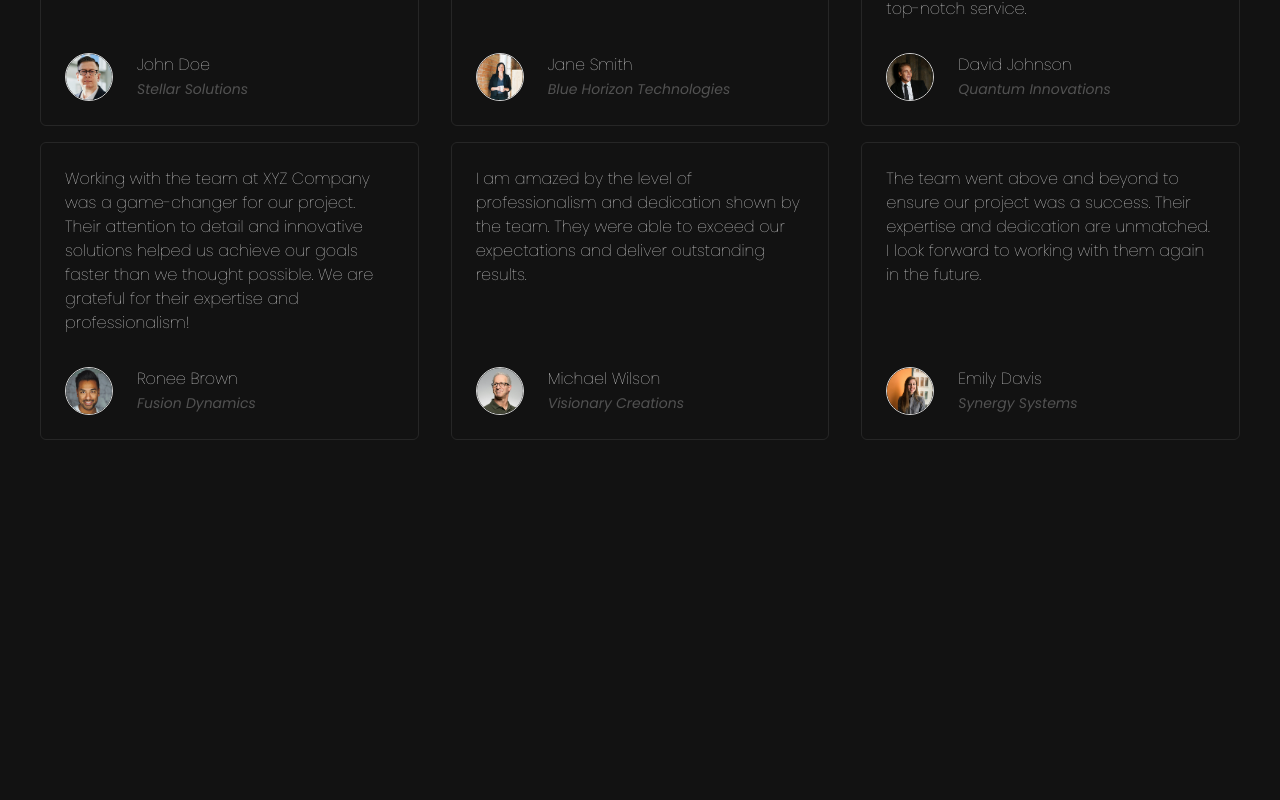
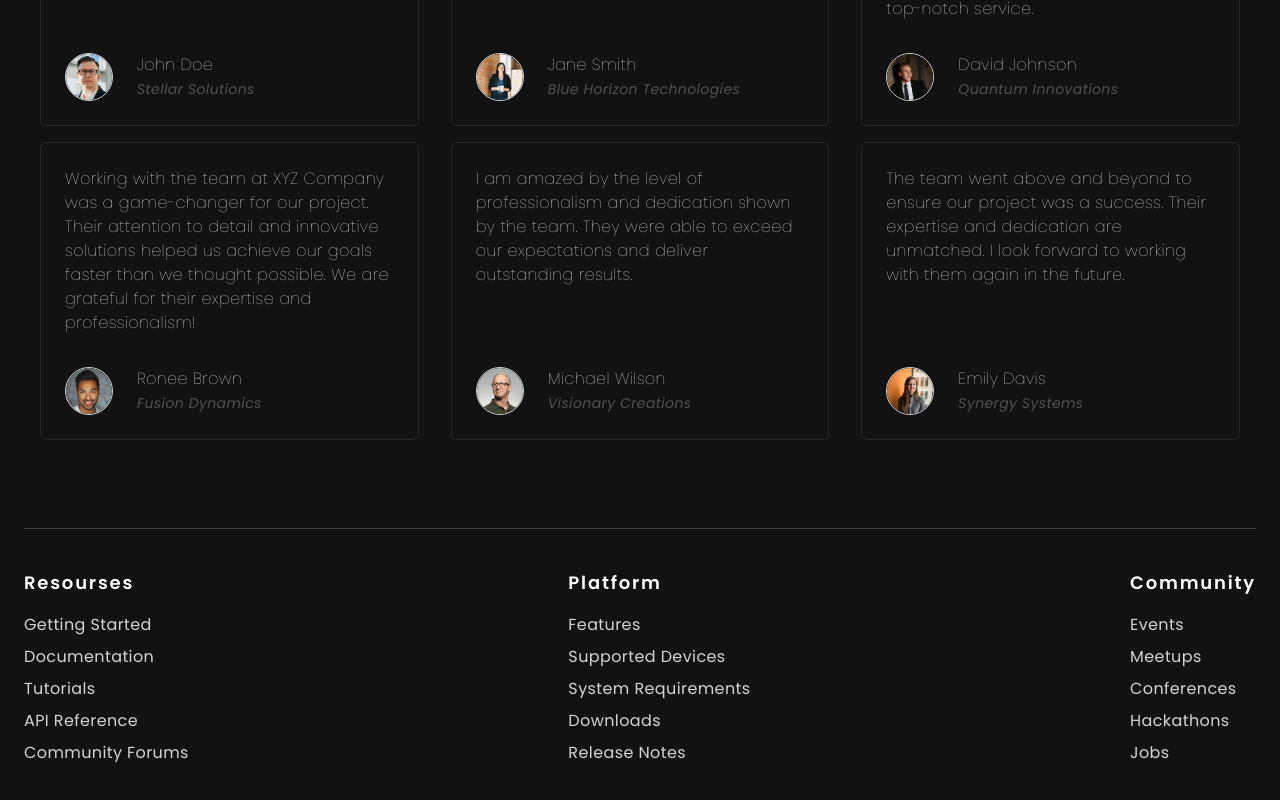
Before and after one commit to mdxramos64136/landingpage, a React app: page / in a window 1280 px wide. Shown: the part 3636-4436 px from the top of the page. Before the commit the page ends 4084 px from the top, so only its background shows below. Built offline with nearby package versions, Linux system fonts and the light colour scheme; the HTML template or start-up script is replaced by a standard one.

Commit message:
Create footer component

```diff
--- a/src/App.jsx
+++ b/src/App.jsx
@@ -4,6 +4,7 @@ import Navbar from "./components/Navbar";
 import Workflow from "./components/Workflow";
 import Pricing from "./components/Pricing";
 import Testemonials from "./components/Testimonials";
+import Footer from "./components/Footer";
 
 function App() {
   return (
@@ -15,6 +16,7 @@ function App() {
         <Workflow />
         <Pricing />
         <Testemonials />
+        <Footer />
       </div>
     </div>
   );
--- /dev/null
+++ b/src/components/Footer.jsx
@@ -0,0 +1,65 @@
+import { communityLinks, platformLinks, resourcesLinks } from "../constants";
+
+function Footer() {
+  return (
+    <footer className="mt-20 border-t py-10 border-neutral-700 ">
+      <div className="flex flex-col items-center gap-12 sm:flex-row sm:flex-wrap sm:justify-center lg:justify-between">
+        {/* Resources */}
+        <div className="w-full text-center sm:w-auto sm:text-left">
+          <h3 className="text-lg font-semibold mb-4 tracking-widest">
+            Resourses
+          </h3>
+          <ul className="space-y-2">
+            {resourcesLinks.map((resource, index) => (
+              <li key={index}>
+                <a
+                  href={resource.href}
+                  className="text-neutral-300 hover:text-orange-300 tracking-wide">
+                  {resource.text}
+                </a>
+              </li>
+            ))}
+          </ul>
+        </div>
+
+        {/* Platform */}
+        <div className="w-full text-center sm:w-auto sm:text-left">
+          <h3 className="text-lg font-semibold mb-4 tracking-widest">
+            Platform
+          </h3>
+          <ul className="space-y-2">
+            {platformLinks.map((platform, index) => (
+              <li key={index}>
+                <a
+                  href={platform.href}
+                  className="text-neutral-300 hover:text-orange-300 tracking-wide">
+                  {platform.text}
+                </a>
+              </li>
+            ))}
+          </ul>
+        </div>
+
+        {/* Community */}
+        <div className="w-full text-center sm:w-auto sm:text-left">
+          <h3 className="text-lg font-semibold mb-4 tracking-widest">
+            Community
+          </h3>
+          <ul className="space-y-2">
+            {communityLinks.map((community, index) => (
+              <li key={index}>
+                <a
+                  href={community.href}
+                  className="text-neutral-300 hover:text-orange-300 tracking-wide">
+                  {community.text}
+                </a>
+              </li>
+            ))}
+          </ul>
+        </div>
+      </div>
+    </footer>
+  );
+}
+
+export default Footer;
--- a/src/components/Testimonials.jsx
+++ b/src/components/Testimonials.jsx
@@ -2,7 +2,7 @@ import { testimonials } from "../constants";
 
 function Testemonials() {
   return (
-    <div className="mt-20 trackin-wide">
+    <div className="mt-20 tracking-wide">
       <h2 className="text-3xl sm:text-5xl lg:text-6xl text-center my-10 lg:my-20">
         What People Are Saying
       </h2>
```
